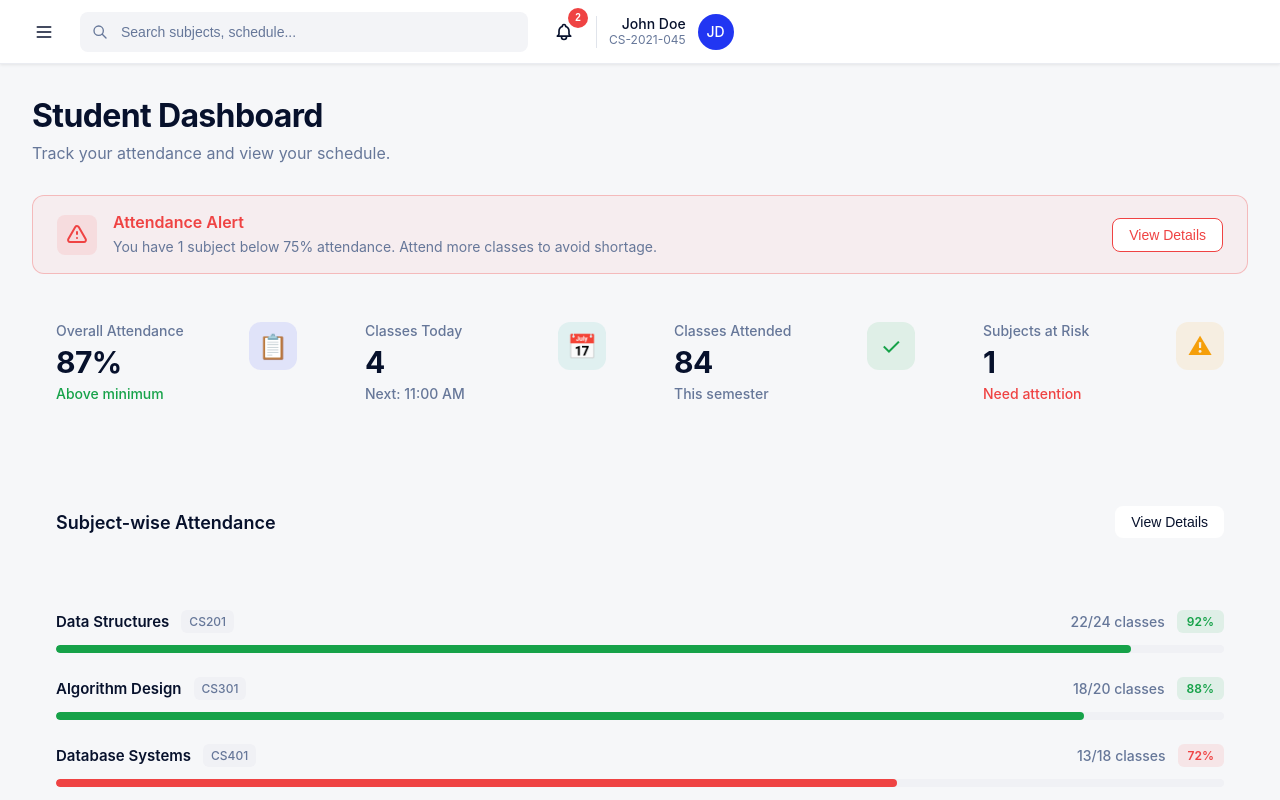
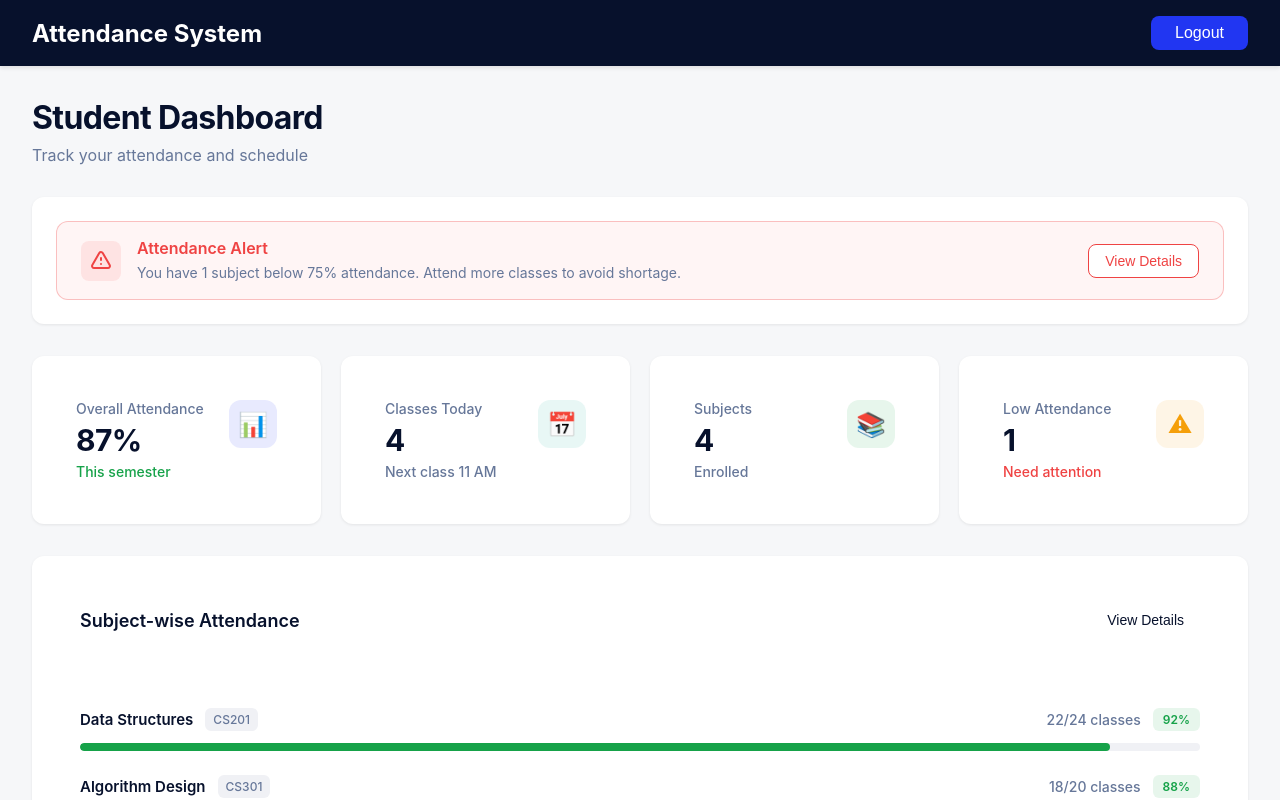
Before and after one commit to ManavJaviya/Online-Attendance-and-Time-Table-Management-System, a React (Create React App) app in the folder frontend/: page /student in a window 1280 px wide. Shown: the top 800 px of the page. Built offline with nearby package versions, Linux system fonts and the light colour scheme.

Commit message:
Student dashboard

```diff
--- a/frontend/src/components/student/Statscard.css
+++ b/frontend/src/components/student/Statscard.css
@@ -1,12 +1,12 @@
 /* Student StatsCard Component Styles */
 
 .student-stats-card {
-  background: var(--color-bg-card);
-  border-radius: var(--border-radius);
-  box-shadow: var(--shadow-sm);
-  overflow: hidden;
-  transition: transform 0.2s, box-shadow 0.2s;
+  background: white;
+  border-radius: 0.75rem;
+  padding: 1.25rem;
+  box-shadow: 0 1px 3px rgba(0,0,0,0.08);
 }
+
 
 .student-stats-card:hover {
   transform: translateY(-2px);
--- a/frontend/src/components/student/Subjectattendance.js
+++ b/frontend/src/components/student/Subjectattendance.js
@@ -1,5 +1,6 @@
 import React from 'react';
 import './Subjectattendance.css';
+
 
 const SubjectAttendance = ({ subjects, onViewDetails }) => {
   return (
--- a/frontend/src/pages/StudentDashboardPage.js
+++ b/frontend/src/pages/StudentDashboardPage.js
@@ -1,16 +1,15 @@
-import React from 'react';
-import { useNavigate } from 'react-router-dom';
-import TopHeader from '../components/student/Topheader';
-import StatsCard from '../components/student/Statscard';
-import SubjectAttendance from '../components/student/Subjectattendance';
-import TodaySchedule from '../components/student/Todayschedule';
-import AttendanceAlert from '../components/student/Attendancealert';
-import './Studentdashboardpage.css';
+import React from "react";
+import Navbar from "../components/Navbar";
+import { useNavigate } from "react-router-dom";
+import StatsCard from "../components/student/Statscard";
+import SubjectAttendance from "../components/student/Subjectattendance";
+import TodaySchedule from "../components/student/Todayschedule";
+import AttendanceAlert from "../components/student/Attendancealert";
+import "./FacultyDashboardPage.css";   // ← USE FACULTY THEME
 
 const StudentDashboardPage = () => {
   const navigate = useNavigate();
 
-  // Mock data
   const subjectAttendance = [
     { subject: "Data Structures", code: "CS201", percentage: 92, classes: 24, attended: 22 },
     { subject: "Algorithm Design", code: "CS301", percentage: 88, classes: 20, attended: 18 },
@@ -25,74 +24,85 @@ const StudentDashboardPage = () => {
   ];
 
   const overallAttendance = 87;
-  const lowAttendanceSubjects = subjectAttendance.filter((s) => s.percentage < 75);
+  const lowAttendanceSubjects = subjectAttendance.filter(s => s.percentage < 75);
 
   return (
-    <div className="student-dashboard-layout">
-      <TopHeader />
+    <div className="faculty-dashboard-layout">
+      <Navbar />
 
-      <div className="student-dashboard-content">
-        {/* Page Header */}
+      <div className="faculty-dashboard-container">
+
+        {/* HEADER */}
         <div className="dashboard-header">
           <h1 className="dashboard-title">Student Dashboard</h1>
-          <p className="dashboard-subtitle">Track your attendance and view your schedule.</p>
+          <p className="dashboard-subtitle">Track your attendance and schedule</p>
         </div>
 
-        {/* Alert for low attendance */}
+        {/* ALERT */}
         {lowAttendanceSubjects.length > 0 && (
+          <div className="classes-card">
             <AttendanceAlert
               count={lowAttendanceSubjects.length}
-            onViewDetails={() => navigate('/student/alerts')}
+              onViewDetails={() => navigate("/student/alerts")}
             />
+          </div>
         )}
 
-        {/* Stats Grid */}
+        {/* STATS */}
         <div className="stats-grid">
           <StatsCard
             title="Overall Attendance"
             value={`${overallAttendance}%`}
-            change={overallAttendance >= 75 ? "Above minimum" : "Below minimum!"}
-            changeType={overallAttendance >= 75 ? "positive" : "negative"}
-            icon="📋"
+            change="This semester"
+            changeType="positive"
+            icon="📊"
             iconClassName="stat-icon-primary"
           />
+
           <StatsCard
             title="Classes Today"
             value="4"
-            change="Next: 11:00 AM"
+            change="Next class 11 AM"
             changeType="neutral"
             icon="📅"
             iconClassName="stat-icon-accent"
           />
+
           <StatsCard
-            title="Classes Attended"
-            value="84"
-            change="This semester"
+            title="Subjects"
+            value="4"
+            change="Enrolled"
             changeType="neutral"
-            icon="✓"
+            icon="📚"
             iconClassName="stat-icon-success"
           />
+
           <StatsCard
-            title="Subjects at Risk"
-            value={lowAttendanceSubjects.length.toString()}
-            change={lowAttendanceSubjects.length > 0 ? "Need attention" : "All good!"}
-            changeType={lowAttendanceSubjects.length > 0 ? "negative" : "positive"}
+            title="Low Attendance"
+            value={lowAttendanceSubjects.length}
+            change="Need attention"
+            changeType="negative"
             icon="⚠"
             iconClassName="stat-icon-warning"
           />
         </div>
 
-        {/* Subject-wise Attendance */}
+        {/* SUBJECT CARD */}
+        <div className="classes-card">
           <SubjectAttendance
             subjects={subjectAttendance}
-          onViewDetails={() => navigate('/student/attendance')}
+            onViewDetails={() => navigate("/student/attendance")}
           />
+        </div>
 
-        {/* Today's Schedule */}
+        {/* SCHEDULE */}
+        <div className="classes-card">
           <TodaySchedule
             schedule={todaySchedule}
-          onViewFull={() => navigate('/student/timetable')}
+            onViewFull={() => navigate("/student/timetable")}
           />
+        </div>
+
       </div>
     </div>
   );
--- a/package.json
+++ b/package.json
@@ -1,5 +1,6 @@
 {
   "dependencies": {
-    "react-icons": "^5.5.0"
+    "react-icons": "^5.5.0",
+    "recharts": "^3.7.0"
   }
 }
```
Also changed, not shown: 2 other files (tests, documents, lock files or other folders). Lines whose indentation alone changed are shown as unchanged.
